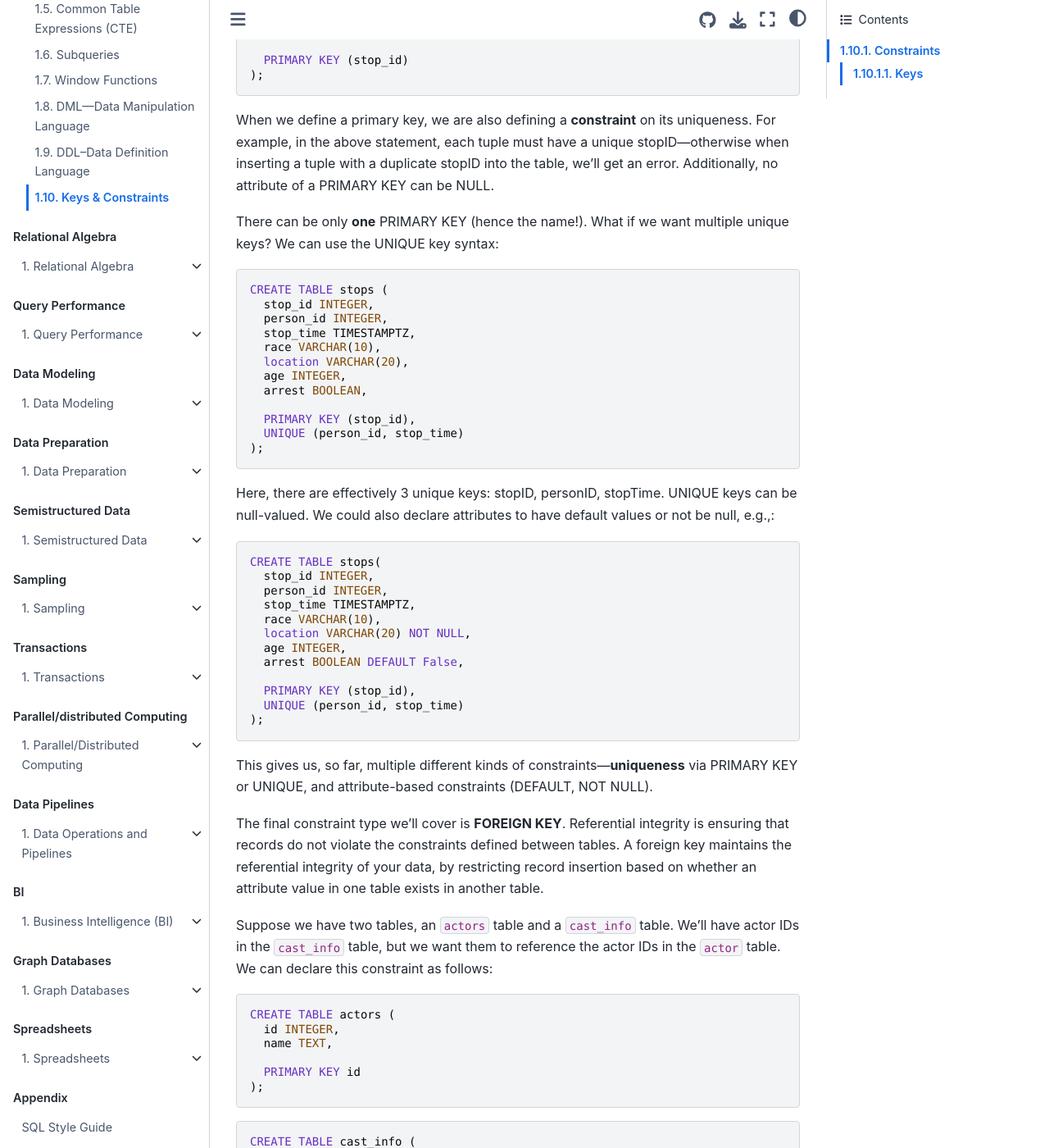
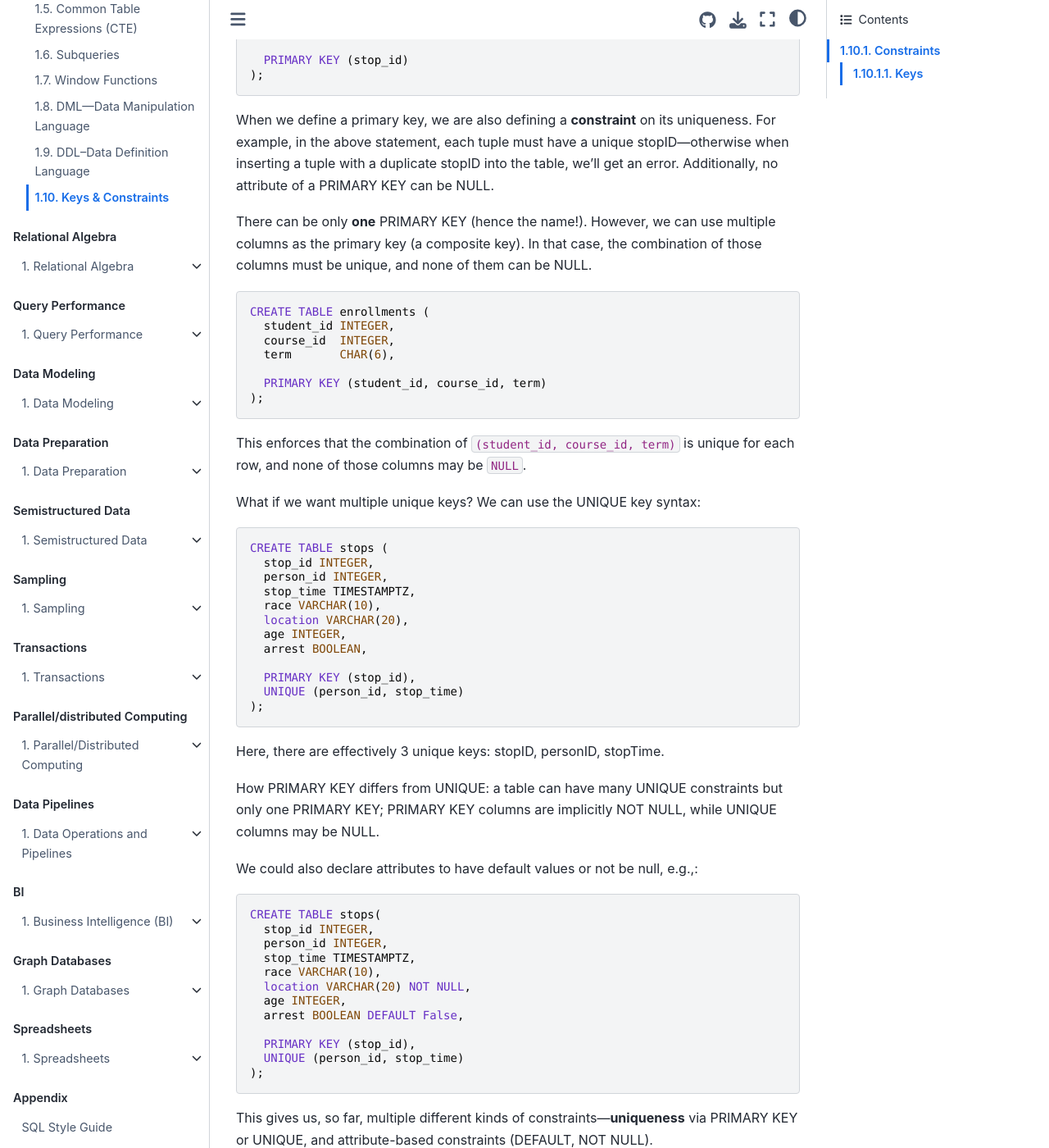
Before and after one commit to cal-data-eng/notes, a Jupyter Book: the page built from 1-SQL/keys-constraints.md, in a window 1280 px wide and 1400 px high, scrolled down 753 px. Shown: the whole window at 82% size. Built offline with Jupyter Book 1.0.4 settings and Sphinx 7.4.7 and the Sphinx Book theme 1.1.4, drawn with Linux system fonts in a browser that asks for light colours; some of the changed text lies outside the part shown.

Commit message:
updating keys

````diff
--- a/1-SQL/keys-constraints.md
+++ b/1-SQL/keys-constraints.md
@@ -25,7 +25,20 @@ CREATE TABLE stops(
 
 When we define a primary key, we are also defining a **constraint** on its uniqueness. For example, in the above statement, each tuple must have a unique stopID---otherwise when inserting a tuple with a duplicate stopID into the table, we'll get an error. Additionally, no attribute of a PRIMARY KEY can be NULL.
 
-There can be only **one** PRIMARY KEY (hence the name!). What if we want multiple unique keys? We can use the UNIQUE key syntax:
+There can be only **one** PRIMARY KEY (hence the name!). However, we can use multiple columns as the primary key (a composite key). In that case, the combination of those columns must be unique, and none of them can be NULL.
+
+```sql
+CREATE TABLE enrollments (
+  student_id INTEGER,
+  course_id  INTEGER,
+  term       CHAR(6),
+
+  PRIMARY KEY (student_id, course_id, term)
+);
+```
+This enforces that the combination of `(student_id, course_id, term)` is unique for each row, and none of those columns may be `NULL`.
+
+What if we want multiple unique keys? We can use the UNIQUE key syntax:
 
 ```sql
 CREATE TABLE stops (
@@ -42,7 +55,11 @@ CREATE TABLE stops (
 );
 ```
 
-Here, there are effectively 3 unique keys: stopID, personID, stopTime. UNIQUE keys can be null-valued. We could also declare attributes to have default values or not be null, e.g.,:
+Here, there are effectively 3 unique keys: stopID, personID, stopTime.
+
+How PRIMARY KEY differs from UNIQUE: a table can have many UNIQUE constraints but only one PRIMARY KEY; PRIMARY KEY columns are implicitly NOT NULL, while UNIQUE columns may be NULL.
+
+We could also declare attributes to have default values or not be null, e.g.,:
 
 ```sql
 CREATE TABLE stops(
@@ -61,7 +78,7 @@ CREATE TABLE stops(
 
 This gives us, so far, multiple different kinds of constraints---**uniqueness** via PRIMARY KEY or UNIQUE, and attribute-based constraints (DEFAULT, NOT NULL).
 
-The final constraint type we'll cover is **FOREIGN KEY**. Referential integrity is ensuring that records do not violate the constraints defined between tables. A foreign key maintains the referential integrity of your data, by restricting record insertion based on whether an attribute value in one table exists in another table.
+The final constraint type we'll cover is **FOREIGN KEY**. Referential integrity is ensuring that records do not violate the constraints defined between tables, i.e., every reference in a “child” table must point to an existing row in a “parent” table. A foreign key maintains the referential integrity of your data, by restricting record insertion based on whether an attribute value in one table exists in another table.
 
 Suppose we have two tables, an `actors` table and a `cast_info` table. We'll have actor IDs in the `cast_info` table, but we want them to reference the actor IDs in the `actor` table. We can declare this constraint as follows:
 
````
